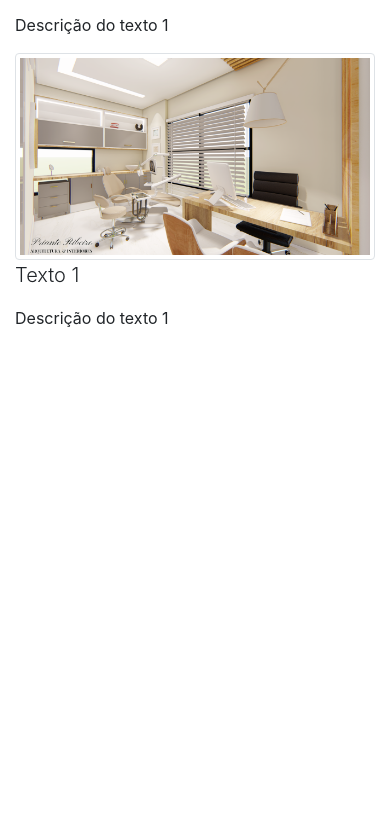
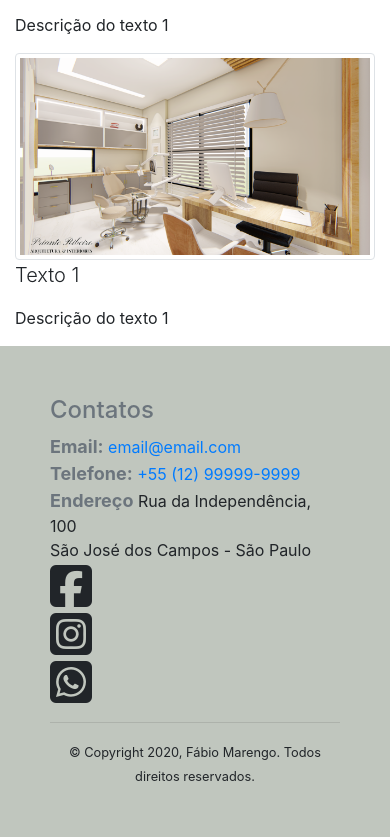
Before and after one commit to FabioMarengo/priante_ribeiro, a website: page index.html in a window 390 px wide. Shown: the part 1695-2532 px from the top of the page. Before the commit the page ends 2041 px from the top, so only its background shows below. Drawn offline with nearby package versions, Linux system fonts and the light colour scheme.

Commit message:
Rodapé concluído.

```diff
--- a/assets/css/styles.css
+++ b/assets/css/styles.css
@@ -19,3 +19,60 @@
 	display: flex;
 	align-items: center;
 }
+
+.footer > .container {
+	background-color: #C0C6BE;
+	padding: 50px;
+}
+
+.destaque {
+	font-weight: bold;
+	font-size: 18px;
+}
+
+.part-2 {
+	display: flex;
+	flex-direction: row;
+	align-items: flex-start;
+	box-sizing: border-box;
+}
+.part-2 h4 {
+	margin-right: 30px;
+}
+.part-2 i {
+	margin-right: 10px;
+}
+
+@media all  and (max-width: 767px){
+	.part-2 {
+		flex-direction: column;
+	}
+
+	.redes-titulo {
+		display: none;
+	}
+}
+
+@media all and (min-width: 330px) and (max-width: 766px) {
+	.part-2 {
+		display: flex;
+		flex-direction: column;
+		align-items: flex-start;
+
+	}
+	.part-2 i{
+		margin-right: 10px;
+	}
+}
+
+@media all and (max-width: 330px) {
+	.part-2 {
+		display: flex;
+		flex-direction: column;
+		margin-top: 10px;
+	}
+	.part-2 i{
+		margin-right: 5px;
+	}
+
+}
--- a/index.html
+++ b/index.html
@@ -9,6 +9,8 @@
   <link rel="stylesheet" href="node_modules/bootstrap/compiler/bootstrap.css">
   <!-- Fontes -->
   <link href="https://fonts.googleapis.com/css2?family=Pinyon+Script&family=Roboto:wght@400;500;700;900&display=swap" rel="stylesheet">
+  <!-- fontawesome -->
+  <script src="https://kit.fontawesome.com/597d1bd363.js" crossorigin="anonymous"></script>
   <!-- Css customizado -->
   <link rel="stylesheet" href="assets/css/styles.css">
   <title>Priante Ribeiro Arquitetura</title>
@@ -81,7 +83,7 @@
           </div>
 
           <div class="col mt-n1 ml-3 text-center">
-            Juntos, somos a Priante Ribeiro Arquitetura & Interiores.
+            Juntas, somos a Priante Ribeiro Arquitetura & Interiores.
           </div>
         </div>
 
@@ -107,7 +109,33 @@
   <!-- FIM - Container -->
 
   <!-- Footer -->
-
+  <footer class="footer">
+    <div class="container">
+      <div class="row justify-content-between">
+        <div class="col-md-6 col-xs-12 part-1">
+          <h4 class="text-muted">Contatos</h4>
+          <span class="text-muted destaque">Email:</span><span class="dados">
+            <a href="mailto:email@email.com">email@email.com</a></span><br>
+          <span class="text-muted destaque">Telefone:</span><span class="dados">
+            <a href="tel:+55 (12) 99999-9999">+55 (12) 99999-9999</a></span><br>
+          <span class="text-muted destaque">Endereço</span><span class="dados">
+            Rua da Independência, 100<br>São José dos Campos - São Paulo</span>
+        </div>
+        <div class="col-md-6 col-xs-12 part-2">
+            <h4 class="text-muted redes-titulo">Redes Sociais</h4>
+            <i class="fab fa-facebook-square fa-3x"></i>
+            <i class="fab fa-instagram-square fa-3x"></i>
+            <i class="fab fa-whatsapp-square fa-3x"></i>
+        </div>
+      </div>
+      <hr>
+      <div class="row">
+        <div class="col text-center">
+          <small class="text-center">&copy; Copyright 2020, Fábio Marengo. Todos direitos reservados.</small>
+        </div>
+      </div>
+    </div>
+  </footer>
   <!-- FIM - Footer -->
 
 
```
Lines whose indentation alone changed are shown as unchanged.
